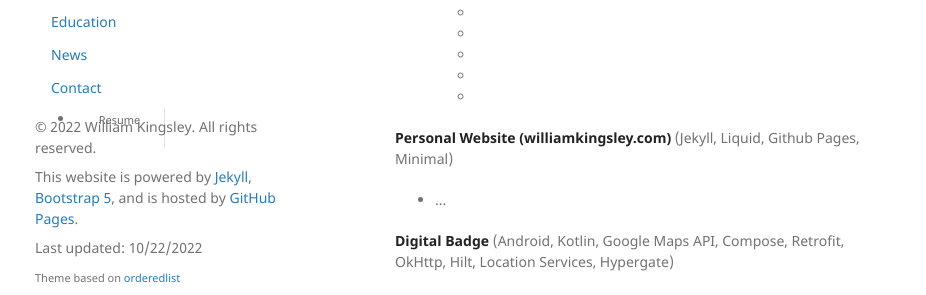
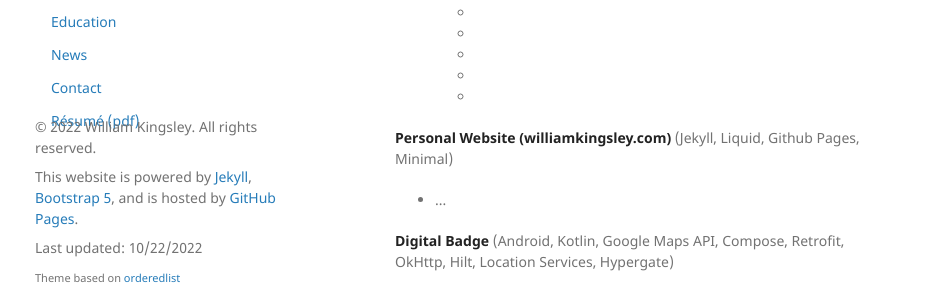
Before and after one commit to data-programmer/data-programmer.github.io, a Jekyll site: the page built from index.md, in a window 1280 px wide. Shown: the part 555-850 px from the top of the page, without its empty margins (175-1101 px from the left). Built offline with Jekyll 4.4.1, drawn with Linux system fonts in a browser that asks for light colours.

Commit message:
Removing downloads

```diff
--- a/_data/settings.yml
+++ b/_data/settings.yml
@@ -17,9 +17,7 @@ nav:
   - {name: "Education", url: "../#education"}
   - {name: "News", url: "/news.html"}
   - {name: "Contact", url: "/contact.html" }
-
-docs:
-  - {name: "Resume", url: "/assets/resume/resume.pdf"}
+  - {name: "Résumé (pdf)", url: "/assets/resume/resume.pdf"}
 
 social:
   - {url: "/assets/icons/envelope.svg", link: 'mailto:williamikingsley@outlook.com'}
--- a/_layouts/default.html
+++ b/_layouts/default.html
@@ -12,8 +12,6 @@
 
         {% include navigation.html %}
 
-        {% include downloads.html %}
-
       </header>
       <section>
 
```
